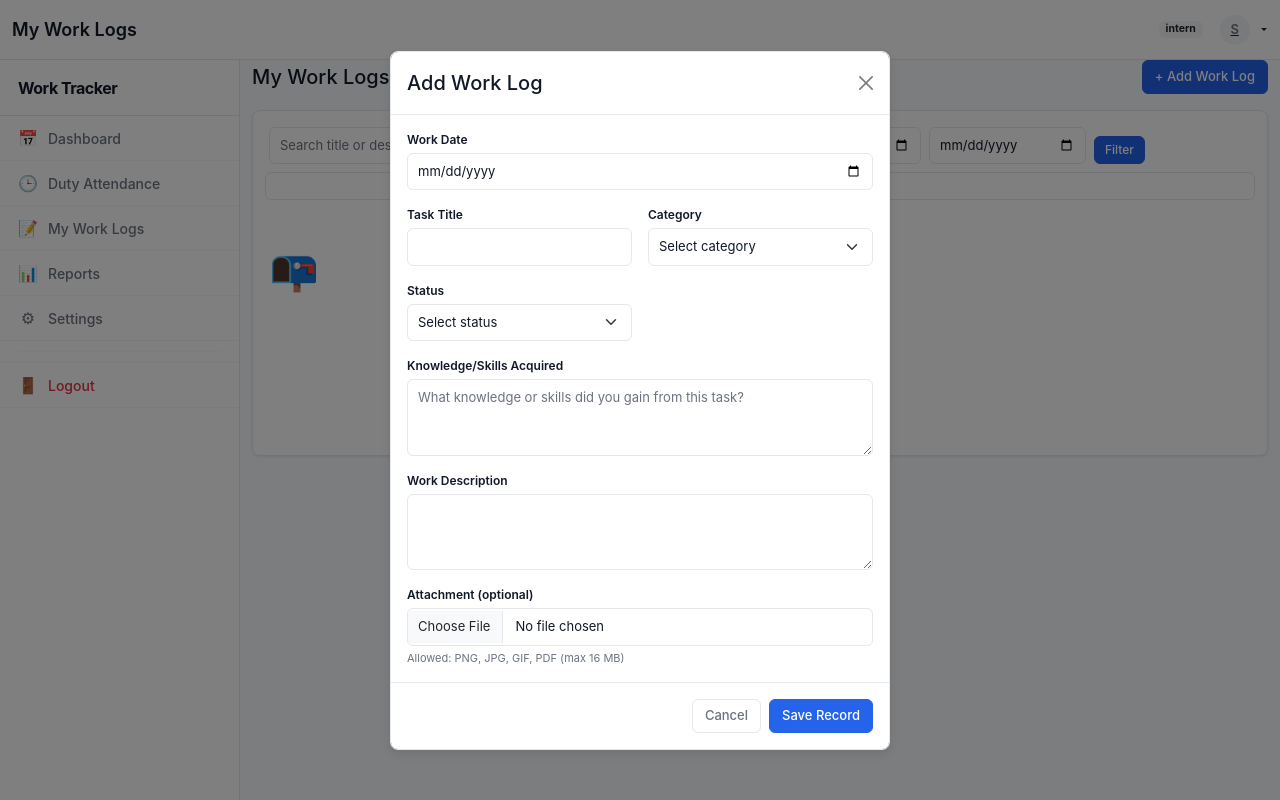
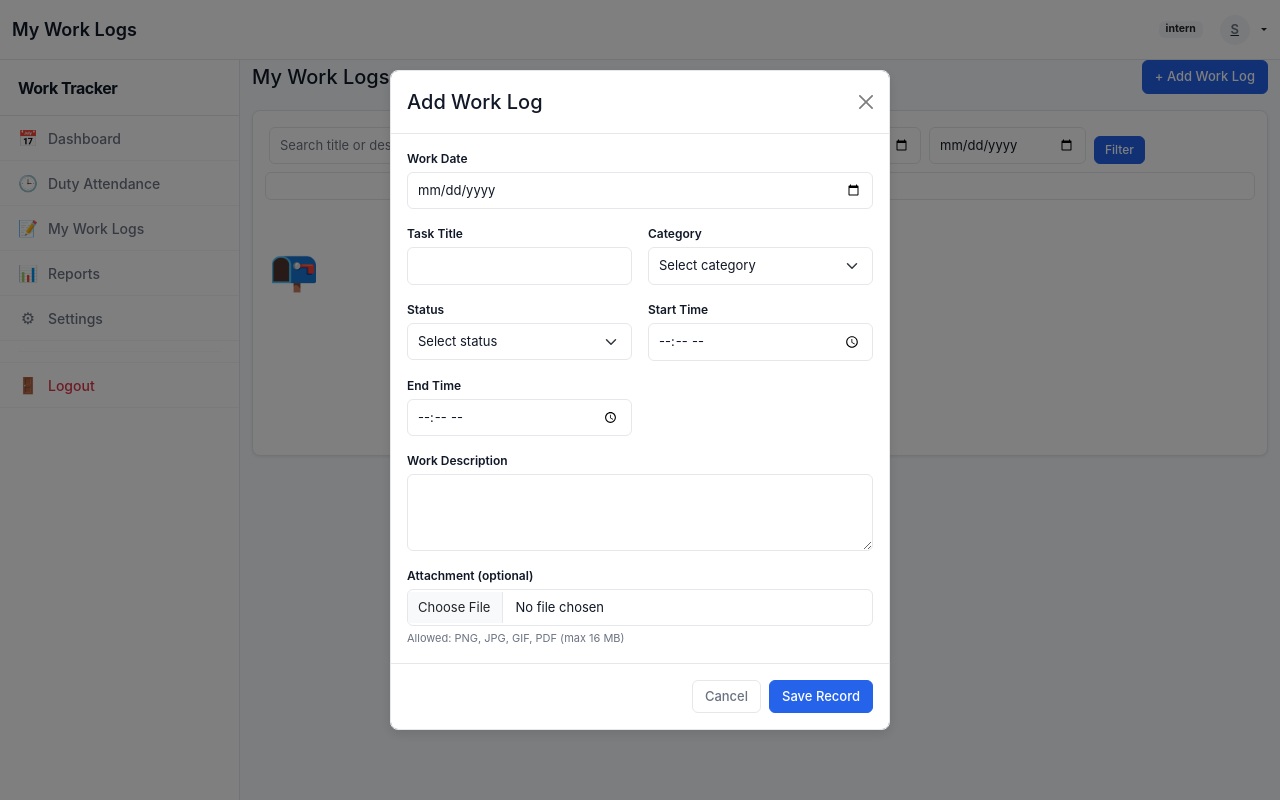
Before and after one commit to maiku218/IWT, a Flask app: template app/templates/work_logs/index.html in a window 1280 px wide, after a click on "+ Add Work Log". Run offline with Flask 3, Linux system fonts and the light colour scheme; the template is opened without the code that fills it, so the values that code supplies are empty; the visitor is signed in with stand-in values (Sample User, id 1); some libraries are stand-ins or nearby versions.

Commit message:
Revert "feat: Remove time fields from work logs, add skills acquired"
This reverts commit 4227f47a0df0133571194994cc02148ea2cb5c55.

```diff
--- a/app/routes/reports.py
+++ b/app/routes/reports.py
@@ -69,6 +69,13 @@ def index():
     completed_tasks = sum(1 for l in logs if l.status == "Completed")
     ongoing_tasks = sum(1 for l in logs if l.status == "Ongoing")
     pending_tasks = sum(1 for l in logs if l.status == "Pending")
+
+    total_hours = 0.0
+    for l in logs:
+        if l.start_time and l.end_time:
+            start = datetime.combine(today, l.start_time)
+            end = datetime.combine(today, l.end_time)
+            total_hours += (end - start).total_seconds() / 3600
 
     # Daily breakdown for chart
     daily = {}
@@ -146,8 +153,8 @@ def export_pdf():
     )
     pdf.ln(6)
 
-    headers = ["Date", "Task Title", "Category", "Status", "Description"]
-    widths = [22, 55, 32, 22, 0]
+    headers = ["Date", "Task Title", "Category", "Status", "Start Time", "End Time", "Time Spent", "Description"]
+    widths = [22, 55, 32, 22, 22, 22, 26, 0]
 
     pdf.set_font("Helvetica", "B", 9)
     for i, h in enumerate(headers):
@@ -162,6 +169,9 @@ def export_pdf():
             log.task_title,
             log.category,
             log.status,
+            log.start_time.strftime("%H:%M") if log.start_time else "-",
+            log.end_time.strftime("%H:%M") if log.end_time else "-",
+            log.time_spent,
             (log.description or "")[:60],
         ]
         for i, val in enumerate(row):
@@ -207,7 +217,7 @@ def export_excel():
     ws = wb.active
     ws.title = "Work Logs"
 
-    headers = ["Date", "Task Title", "Category", "Status", "Skills Acquired", "Description", "Created At"]
+    headers = ["Date", "Task Title", "Category", "Status", "Start Time", "End Time", "Time Spent", "Description", "Created At"]
     ws.append(headers)
     for cell in ws[1]:
         cell.font = Font(bold=True)
@@ -219,7 +229,9 @@ def export_excel():
             log.task_title,
             log.category,
             log.status,
-            log.skills_acquired or "",
+            log.start_time.strftime("%H:%M") if log.start_time else "-",
+            log.end_time.strftime("%H:%M") if log.end_time else "-",
+            log.time_spent,
             log.description or "",
             log.created_at.strftime("%Y-%m-%d %H:%M") if log.created_at else "",
         ])
--- a/app/routes/work_logs.py
+++ b/app/routes/work_logs.py
@@ -11,7 +11,7 @@ from flask_login import current_user
 from app import db
 from app.models import WorkLog
 from app.routes.helpers import admin_required, approved_intern_required, get_work_log
-from datetime import datetime
+from datetime import datetime, time
 
 bp = Blueprint("work_logs", __name__, url_prefix="/work-logs")
 
@@ -27,7 +27,7 @@ CATEGORIES = [
 
 STATUSES = ["Completed", "Ongoing", "Pending"]
 
-REQUIRED_FIELDS = ["work_date", "task_title", "description", "skills_acquired", "category", "status"]
+REQUIRED_FIELDS = ["work_date", "task_title", "description", "category", "status"]
 
 
 def validate_work_log_data(data, is_update=False):
@@ -52,11 +52,29 @@ def validate_work_log_data(data, is_update=False):
     if status and status not in STATUSES:
         errors["status"] = "Invalid status selected."
 
+    start_time_str = (data.get("start_time") or "").strip()
+    end_time_str = (data.get("end_time") or "").strip()
+    start_time = None
+    end_time = None
+    if start_time_str:
+        try:
+            start_time = datetime.strptime(start_time_str, "%H:%M").time()
+        except ValueError:
+            errors["start_time"] = "Invalid start time."
+    if end_time_str:
+        try:
+            end_time = datetime.strptime(end_time_str, "%H:%M").time()
+        except ValueError:
+            errors["end_time"] = "Invalid end time."
+    if start_time and end_time and end_time <= start_time:
+        errors["end_time"] = "End time must be after start time."
+
     return errors, {
         "task_title": (data.get("task_title") or "").strip(),
         "description": (data.get("description") or "").strip(),
-        "skills_acquired": (data.get("skills_acquired") or "").strip(),
         "work_date": datetime.strptime(work_date_str, "%Y-%m-%d").date() if work_date_str else None,
+        "start_time": start_time,
+        "end_time": end_time,
         "category": category,
         "status": status,
     }
@@ -128,8 +146,9 @@ def create():
         user_id=current_user.id,
         task_title=values["task_title"],
         description=values["description"],
-        skills_acquired=values["skills_acquired"],
         work_date=values["work_date"],
+        start_time=values["start_time"],
+        end_time=values["end_time"],
         category=values["category"],
         status=values["status"],
     )
@@ -170,8 +189,9 @@ def edit(log_id):
 
     log.task_title = values["task_title"]
     log.description = values["description"]
-    log.skills_acquired = values["skills_acquired"]
     log.work_date = values["work_date"]
+    log.start_time = values["start_time"]
+    log.end_time = values["end_time"]
     log.category = values["category"]
     log.status = values["status"]
     db.session.commit()
--- a/app/static/js/work_logs.js
+++ b/app/static/js/work_logs.js
@@ -39,6 +39,7 @@ function viewLog(id) {
                 '<div class="row g-2 small"><div class="col-6"><strong>Date:</strong> ' + log.work_date + '</div>' +
                 '<div class="col-6"><strong>Category:</strong> ' + escapeHtml(log.category) + '</div>' +
                 '<div class="col-6"><strong>Status:</strong> <span class="badge status-badge status-' + (log.status || '').toLowerCase() + '">' + escapeHtml(log.status) + '</span></div>' +
+                '<div class="col-6"><strong>Time Spent:</strong> ' + escapeHtml(log.time_spent) + '</div>' +
                 '<div class="col-12"><strong>Description:</strong> ' + escapeHtml(log.description) + '</div>' +
                 '</div></div>';
             showInfoModal('Work Log Details', html);
@@ -57,7 +58,8 @@ function editLog(id) {
             document.getElementById('wlTaskTitle').value = log.task_title;
             document.getElementById('wlCategory').value = log.category;
             document.getElementById('wlStatus').value = log.status;
-            document.getElementById('wlSkillsAcquired').value = log.skills_acquired || '';
+            document.getElementById('wlStartTime').value = log.start_time || '';
+            document.getElementById('wlEndTime').value = log.end_time || '';
             document.getElementById('wlDescription').value = log.description;
             document.getElementById('formErrors').classList.add('d-none');
             new bootstrap.Modal(document.getElementById('workLogModal')).show();
--- a/app/templates/work_logs/index.html
+++ b/app/templates/work_logs/index.html
@@ -46,11 +46,12 @@
             <table class="table table-hover align-middle">
                 <thead>
                     <tr>
-                    <th style="width:12%;">Date</th>
-                    <th>Task Title</th>
-                    <th style="width:16%;">Category</th>
-                    <th style="width:14%;">Status</th>
-                    <th style="width:18%;">Actions</th>
+                        <th style="width:12%;">Date</th>
+                        <th>Task Title</th>
+                        <th style="width:16%;">Category</th>
+                        <th style="width:14%;">Time Spent</th>
+                        <th style="width:12%;">Status</th>
+                        <th style="width:18%;">Actions</th>
                     </tr>
                 </thead>
                 <tbody>
@@ -59,6 +60,7 @@
                     <td>{{ log.work_date.strftime('%b %d, %Y') }}</td>
                     <td>{{ log.task_title }}</td>
                     <td><span class="badge category-badge">{{ log.category }}</span></td>
+                    <td>{{ log.time_spent }}</td>
                     <td><span class="badge status-badge status-{{ log.status|lower }}">{{ log.status }}</span></td>
                     <td>
                         <div class="d-flex gap-2">
--- a/app/templates/work_logs/modal.html
+++ b/app/templates/work_logs/modal.html
@@ -36,9 +36,13 @@
                                 {% endfor %}
                             </select>
                         </div>
-                        <div class="col-12">
-                            <label class="form-label">Knowledge/Skills Acquired</label>
-                            <textarea name="skills_acquired" id="wlSkillsAcquired" class="form-control" rows="3" placeholder="What knowledge or skills did you gain from this task?" required></textarea>
+                        <div class="col-md-6">
+                            <label class="form-label">Start Time</label>
+                            <input type="time" name="start_time" id="wlStartTime" class="form-control">
+                        </div>
+                        <div class="col-md-6">
+                            <label class="form-label">End Time</label>
+                            <input type="time" name="end_time" id="wlEndTime" class="form-control">
                         </div>
                         <div class="col-12">
                             <label class="form-label">Work Description</label>
```
Also changed, not shown: app/models.py (+21 -2 lines), migrations/versions/e3d6428c8fc8_remove_start_time_end_time_time_spent_.py (deleted, +0 -36 lines).
